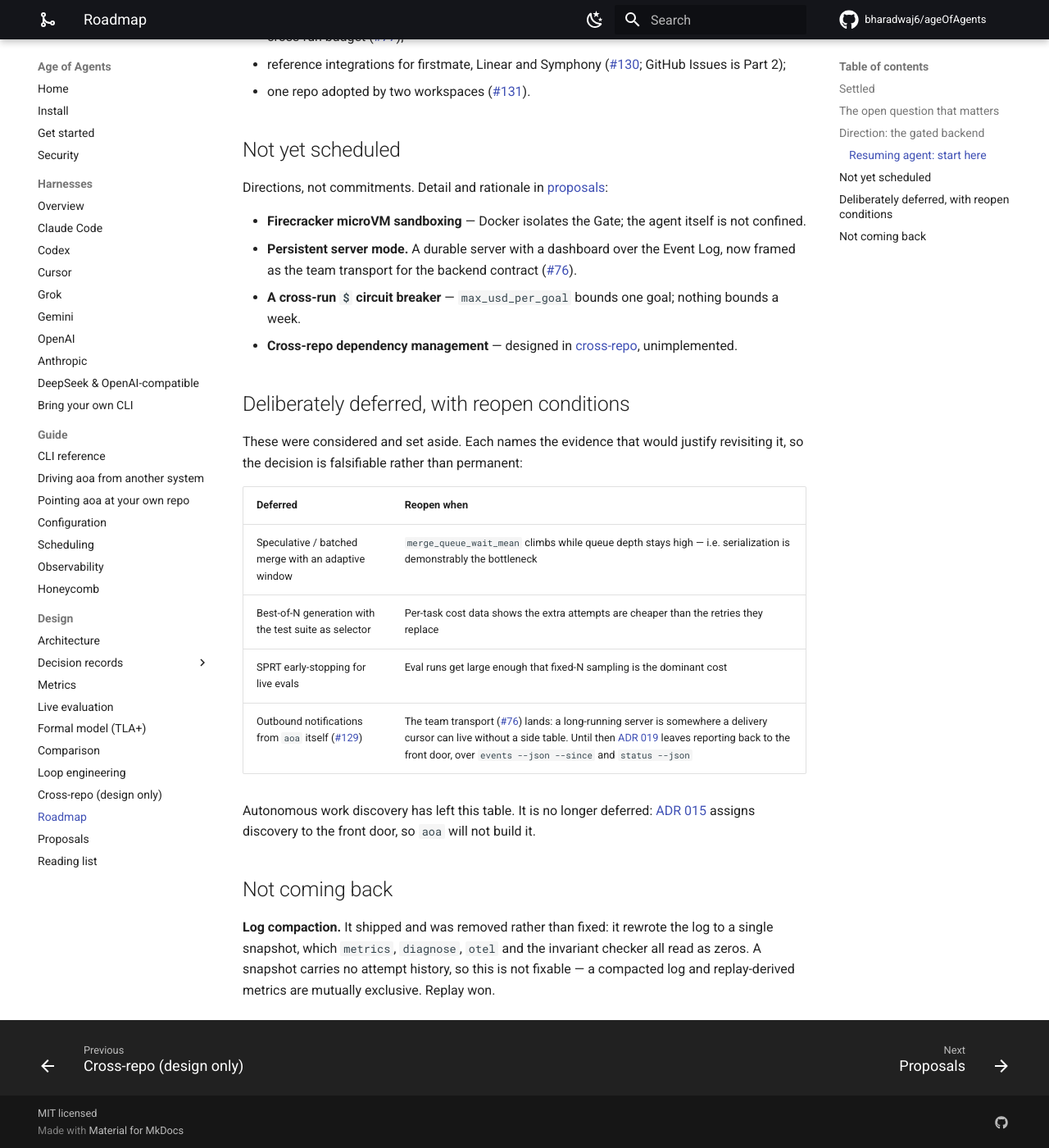
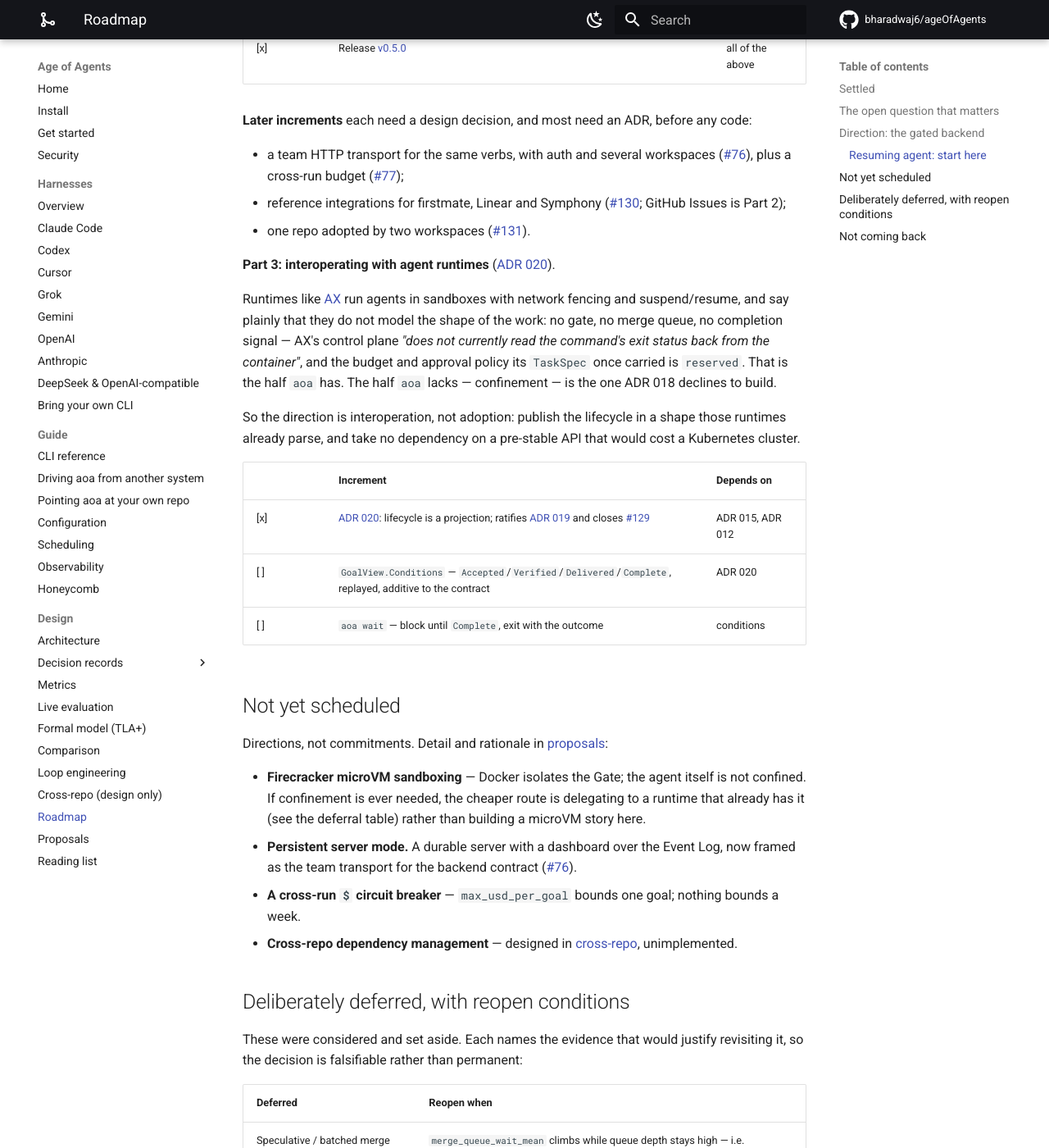
Before and after one commit to bharadwaj6/ageOfAgents, an MkDocs documentation site: the page built from docs/design/roadmap.md, in a window 1280 px wide and 1400 px high, scrolled down 4645 px. Shown: the whole window at 82% size. Built offline with MkDocs 1.6.1 and Material for MkDocs 9.7.7, drawn with Linux system fonts in a browser that asks for light colours; comment, search, counter and statistics services are not loaded; some of the changed text lies outside the part shown.

Commit message:
docs: ADR 020 — a task's lifecycle is a projection
A front door cannot ask "is this Goal done, and did it work?" and get an
answer shaped like anything else. It polls status --json, reads outcome,
and writes its own predicate; the reference front door does exactly that
in jq. The outcome vocabulary is also lossy where it matters most, since
"running" means both a worker is working and every task merged with only
the pull request left to open.

Record the decision to publish the lifecycle as replayed conditions in
the shape Kubernetes-style runtimes already parse — Accepted, Verified,
Delivered, Complete — with Verified being the one no general-purpose
runtime has, because only the Gate can say the build and tests passed on
the post-merge state.

Reading google/ax at d8ed0fe38bce settled the wider question. It models
the sandbox and says plainly it does not model the shape of the work; it
reads no exit status back from the container, and the budget and approval
policy its TaskSpec once carried is reserved. That is the complementary
half, not a competitor, so interoperation is a JSON shape rather than a
dependency on a pre-stable API that would cost a Kubernetes cluster.

Ratify ADR 019 in the same breath. It refused push, because delivery
needs credentials and a durable cursor with nowhere to live in a CLI; a
read projection needs neither. A caller may ask, aoa still does not send.
Both directions that would go further — running attempts on a sandboxing
runtime, and speaking A2A once the team transport lands — are captured in
the deferral table with the evidence that would reopen them.

Co-Authored-By: Claude Opus 5 <noreply@anthropic.com>
Claude-Session: https://claude.ai/code/session_01SokbKH2wxGAqkfLNvpxvxu

```diff
--- a/docs/design/roadmap.md
+++ b/docs/design/roadmap.md
@@ -78,13 +78,21 @@ red-test-first and mutation-checked. Three of them found the issue had understat
 | [#157](https://github.com/bharadwaj6/ageOfAgents/issues/157) | Local mode cut worktrees from a `HEAD` carrying an unverified candidate merge; now cut from the last Gate-verified commit, as PR mode already was | [#178](https://github.com/bharadwaj6/ageOfAgents/pull/178) |
 | [#101](https://github.com/bharadwaj6/ageOfAgents/issues/101) | Answered honestly rather than built: [ADR 018](adr/018-the-agent-is-not-confined.md) states what is true — the worktree is not a boundary, the agent inherits the environment, `sandbox` covers the Gate only — plus an `aoa doctor` check | [#176](https://github.com/bharadwaj6/ageOfAgents/pull/176) |
 | [#154](https://github.com/bharadwaj6/ageOfAgents/issues/154) | A `cli` block shadowing a preset with the same `bin` emits the same envelope, so the governor was live and the warning was false | [#175](https://github.com/bharadwaj6/ageOfAgents/pull/175) |
-| [#129](https://github.com/bharadwaj6/ageOfAgents/issues/129) | Argued for refusal rather than built: [ADR 019](adr/019-reporting-back-belongs-to-the-front-door.md) (**Proposed**, awaiting ratification) — a delivery cursor has no home inside `aoa` without a side table, and `events --json --since` already is the mechanism | [#180](https://github.com/bharadwaj6/ageOfAgents/pull/180) |
+| [#129](https://github.com/bharadwaj6/ageOfAgents/issues/129) | Argued for refusal rather than built: [ADR 019](adr/019-reporting-back-belongs-to-the-front-door.md) — a delivery cursor has no home inside `aoa` without a side table, and `events --json --since` already is the mechanism. Ratified with [ADR 020](adr/020-task-lifecycle-is-a-projection.md) | [#180](https://github.com/bharadwaj6/ageOfAgents/pull/180) |
 
 What is left is not a backlog of bugs. It is **the open question above** — does the Gate change outcomes
 at scale ([#103](https://github.com/bharadwaj6/ageOfAgents/issues/103)) — which needs budget and a run,
 not a patch; the three `deferred` items (#76, #75, #71), whose label says to wait for a metric that #103
-would produce; #129's ratification; and [#182](https://github.com/bharadwaj6/ageOfAgents/issues/182), two
-timing-shaped tests that fail on slow runners and train people to hit re-run on a required check.
+would produce; and [#182](https://github.com/bharadwaj6/ageOfAgents/issues/182), two timing-shaped tests
+that fail on slow runners and train people to hit re-run on a required check.
+
+**Last status (2026-09-22, latest):** the question of *when is it done* has an answer and a direction.
+[ADR 020](adr/020-task-lifecycle-is-a-projection.md) publishes a Goal's lifecycle as replayed conditions
+in the shape Kubernetes-style runtimes already parse, and ratifies ADR 019 in the same breath: a caller
+may **ask**, `aoa` still does not **send**. Reading [AX](https://github.com/google/ax) settled the wider
+question — it is the complementary half, not a competitor, and the half it declines to model is exactly
+`aoa`'s. Interoperation is therefore a JSON shape, not a dependency. Next are the two Part 3 increments,
+then #103.
 
 | | Increment | Depends on |
 |---|---|---|
@@ -135,11 +143,30 @@ on the maintainer's Mac on a subscription backend, and only in runs the maintain
   ([#130](https://github.com/bharadwaj6/ageOfAgents/issues/130); GitHub Issues is Part 2);
 - one repo adopted by two workspaces ([#131](https://github.com/bharadwaj6/ageOfAgents/issues/131)).
 
+**Part 3: interoperating with agent runtimes** ([ADR 020](adr/020-task-lifecycle-is-a-projection.md)).
+
+Runtimes like [AX](https://github.com/google/ax) run agents in sandboxes with network fencing and
+suspend/resume, and say plainly that they do not model the shape of the work: no gate, no merge queue,
+no completion signal — AX's control plane *"does not currently read the command's exit status back from
+the container"*, and the budget and approval policy its `TaskSpec` once carried is `reserved`. That is
+the half `aoa` has. The half `aoa` lacks — confinement — is the one ADR 018 declines to build.
+
+So the direction is interoperation, not adoption: publish the lifecycle in a shape those runtimes
+already parse, and take no dependency on a pre-stable API that would cost a Kubernetes cluster.
+
+| | Increment | Depends on |
+|---|---|---|
+| [x] | [ADR 020](adr/020-task-lifecycle-is-a-projection.md): lifecycle is a projection; ratifies [ADR 019](adr/019-reporting-back-belongs-to-the-front-door.md) and closes [#129](https://github.com/bharadwaj6/ageOfAgents/issues/129) | ADR 015, ADR 012 |
+| [ ] | `GoalView.Conditions` — `Accepted`/`Verified`/`Delivered`/`Complete`, replayed, additive to the contract | ADR 020 |
+| [ ] | `aoa wait` — block until `Complete`, exit with the outcome | conditions |
+
 ## Not yet scheduled
 
 Directions, not commitments. Detail and rationale in [proposals](improvements.md#not-yet-scheduled):
 
-- **Firecracker microVM sandboxing** — Docker isolates the Gate; the agent itself is not confined.
+- **Firecracker microVM sandboxing** — Docker isolates the Gate; the agent itself is not confined. If
+  confinement is ever needed, the cheaper route is delegating to a runtime that already has it (see the
+  deferral table) rather than building a microVM story here.
 - **Persistent server mode.** A durable server with a dashboard over the Event Log, now framed as the
   team transport for the backend contract ([#76](https://github.com/bharadwaj6/ageOfAgents/issues/76)).
 - **A cross-run `$` circuit breaker** — `max_usd_per_goal` bounds one goal; nothing bounds a week.
@@ -156,6 +183,8 @@ decision is falsifiable rather than permanent:
 | Best-of-N generation with the test suite as selector | Per-task cost data shows the extra attempts are cheaper than the retries they replace |
 | SPRT early-stopping for live evals | Eval runs get large enough that fixed-N sampling is the dominant cost |
 | Outbound notifications from `aoa` itself ([#129](https://github.com/bharadwaj6/ageOfAgents/issues/129)) | The team transport ([#76](https://github.com/bharadwaj6/ageOfAgents/issues/76)) lands: a long-running server is somewhere a delivery cursor can live without a side table. Until then [ADR 019](adr/019-reporting-back-belongs-to-the-front-door.md) leaves reporting back to the front door, over `events --json --since` and `status --json` |
+| Running each worker attempt as an AX `Task`, behind a new `agent.Backend` ([#71](https://github.com/bharadwaj6/ageOfAgents/issues/71)) | A real deployment takes goals whose text `aoa` does not control. Confinement would then arrive by delegating to a runtime that already does it, which is [ADR 018](adr/018-the-agent-is-not-confined.md)'s answer — the sandbox is the machine you run on — made first-class rather than replaced |
+| Speaking [A2A](https://a2a-protocol.org): `TaskState`, streaming updates and push notifications | The team transport ([#76](https://github.com/bharadwaj6/ageOfAgents/issues/76)) lands, i.e. the row above fires. A2A's `Task` maps onto a Goal, so it becomes a transport over [ADR 020](adr/020-task-lifecycle-is-a-projection.md)'s fold rather than a second lifecycle model |
 
 Autonomous work discovery has left this table. It is no longer deferred: [ADR 015](adr/015-aoa-is-a-backend.md)
 assigns discovery to the front door, so `aoa` will not build it.
--- a/mkdocs.yml
+++ b/mkdocs.yml
@@ -104,6 +104,7 @@ nav:
           - 017 Spend is bounded before it happens: design/adr/017-spend-is-bounded-before-it-happens.md
           - 018 The agent is not confined: design/adr/018-the-agent-is-not-confined.md
           - 019 Reporting back is the front door's: design/adr/019-reporting-back-belongs-to-the-front-door.md
+          - 020 Task lifecycle is a projection: design/adr/020-task-lifecycle-is-a-projection.md
       - Metrics: design/metrics.md
       - Live evaluation: design/live_eval.md
       - Formal model (TLA+): design/formal/README.md
```
Also changed, not shown: docs/design/adr/019-reporting-back-belongs-to-the-front-door.md (+6 -1 lines), docs/design/adr/020-task-lifecycle-is-a-projection.md (added, +129 -0 lines), docs/design/adr/README.md (+1 -0 lines).
